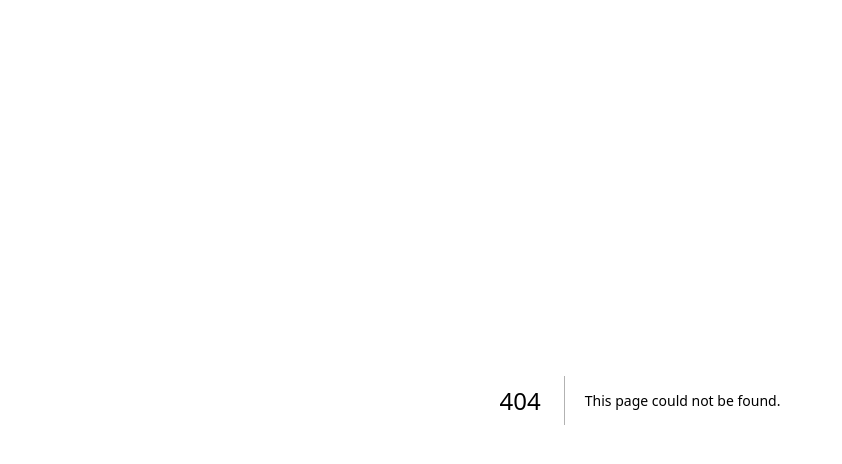
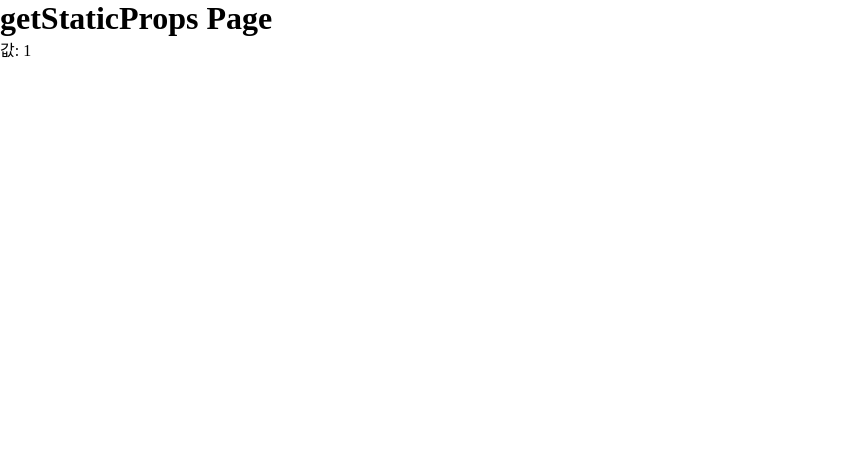
Before and after one commit to dongjay00/map-service, a Next.js app: page /section1/getStaticProps in a window 1280 px wide. Before the commit this address had no page. Shown: the top 464 px of the page, without its empty margins (0-842 px from the left). Built offline with nearby package versions, Linux system fonts and the light colour scheme.

Commit message:
feat: getStaticProps

```diff
--- /dev/null
+++ b/pages/section1/getStaticProps.tsx
@@ -0,0 +1,28 @@
+import type { NextPage } from 'next';
+
+interface Props {
+  data: number;
+}
+
+const Example: NextPage<Props> = ({ data }) => {
+  return (
+    <main>
+      <h1>getStaticProps Page</h1>
+      <p>값: {data}</p>
+    </main>
+  );
+};
+
+export default Example;
+
+export async function getStaticProps() {
+  const delayInSeconds = 2;
+  const data = await new Promise((resolve) =>
+    setTimeout(() => resolve(1), delayInSeconds * 1000)
+  );
+
+  return {
+    props: { data },
+    revalidate: 5 /** https://nextjs.org/docs/basic-features/data-fetching/incremental-static-regeneration */,
+  };
+}
```
